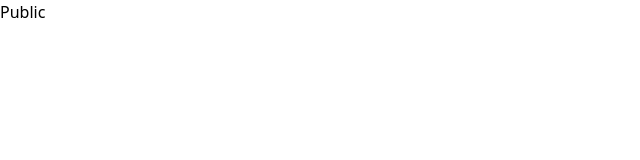
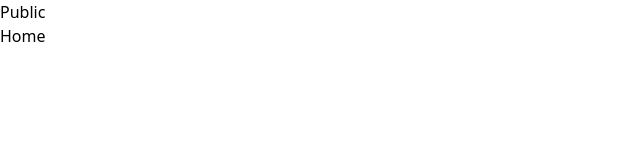
Before and after one commit to quanglatoi002/Clone-MP3, a React (Create React App) app: page / in a window 1280 px wide. Shown: the top 160 px of the page, without its empty margins (0-640 px from the left). Built offline with nearby package versions, Linux system fonts and the light colour scheme.

Commit message:
update nestes router

```diff
--- a/src/App.js
+++ b/src/App.js
@@ -1,6 +1,5 @@
-import { useSelector } from "react-redux";
-
 import { Home, Login, Public } from "./containers/public";
+import path from "./utils/path";
 import { Routes, Route } from "react-router-dom";
 
 function App() {
@@ -8,7 +7,10 @@ function App() {
         <>
             <div className="">
                 <Routes>
-                    <Route path="/*" element={<Public />}></Route>
+                    <Route path={path.PUBLIC} element={<Public />}>
+                        <Route path={path.HOME} element={<Home />} />
+                        <Route path={path.LOGIN} element={<Login />} />
+                    </Route>
                 </Routes>
             </div>
         </>
--- a/src/containers/public/Public.js
+++ b/src/containers/public/Public.js
@@ -1,5 +1,12 @@
+import { Outlet } from "react-router-dom";
+
 const Public = () => {
-    return <div>Public</div>;
+    return (
+        <div>
+            Public
+            <Outlet />
+        </div>
+    );
 };
 
 export default Public;
--- /dev/null
+++ b/src/utils/path.js
@@ -0,0 +1,7 @@
+const path = {
+    PUBLIC: "/*",
+    HOME: "",
+    LOGIN: "login",
+};
+
+export default path;
```
